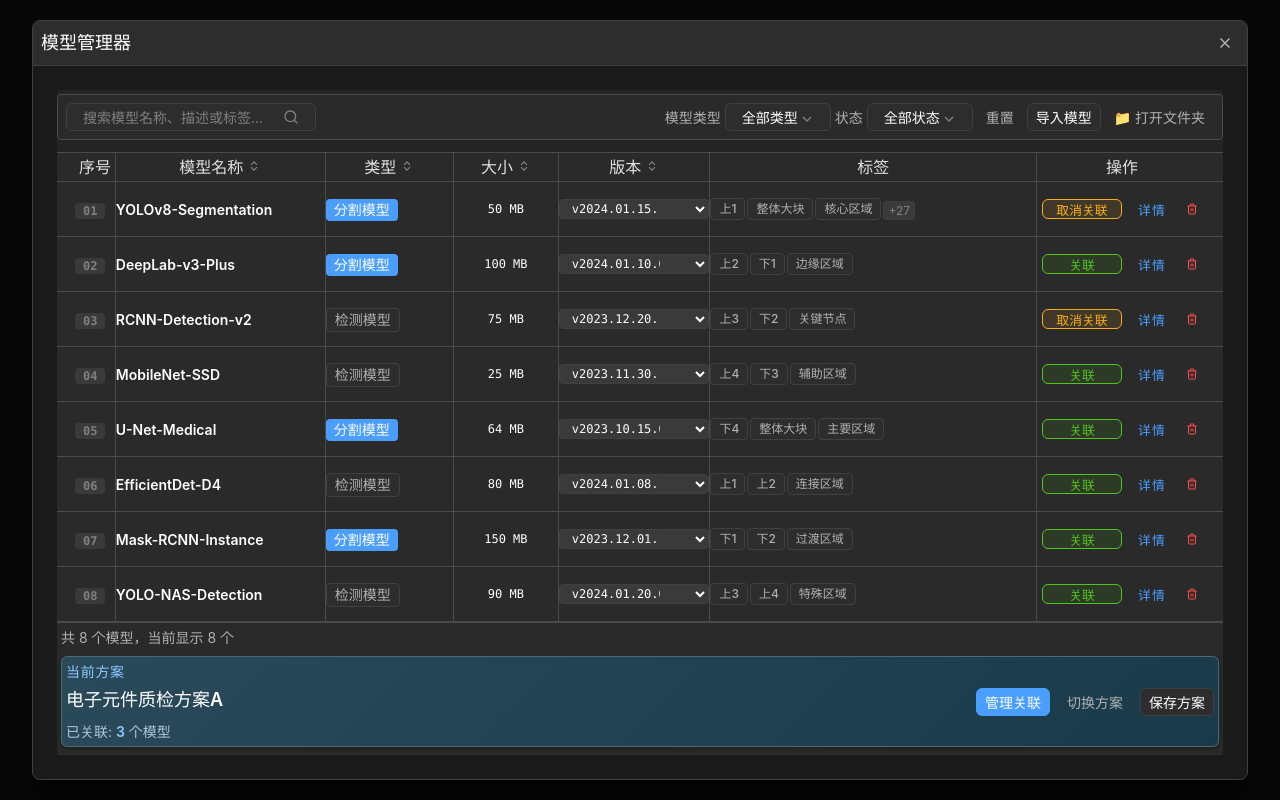
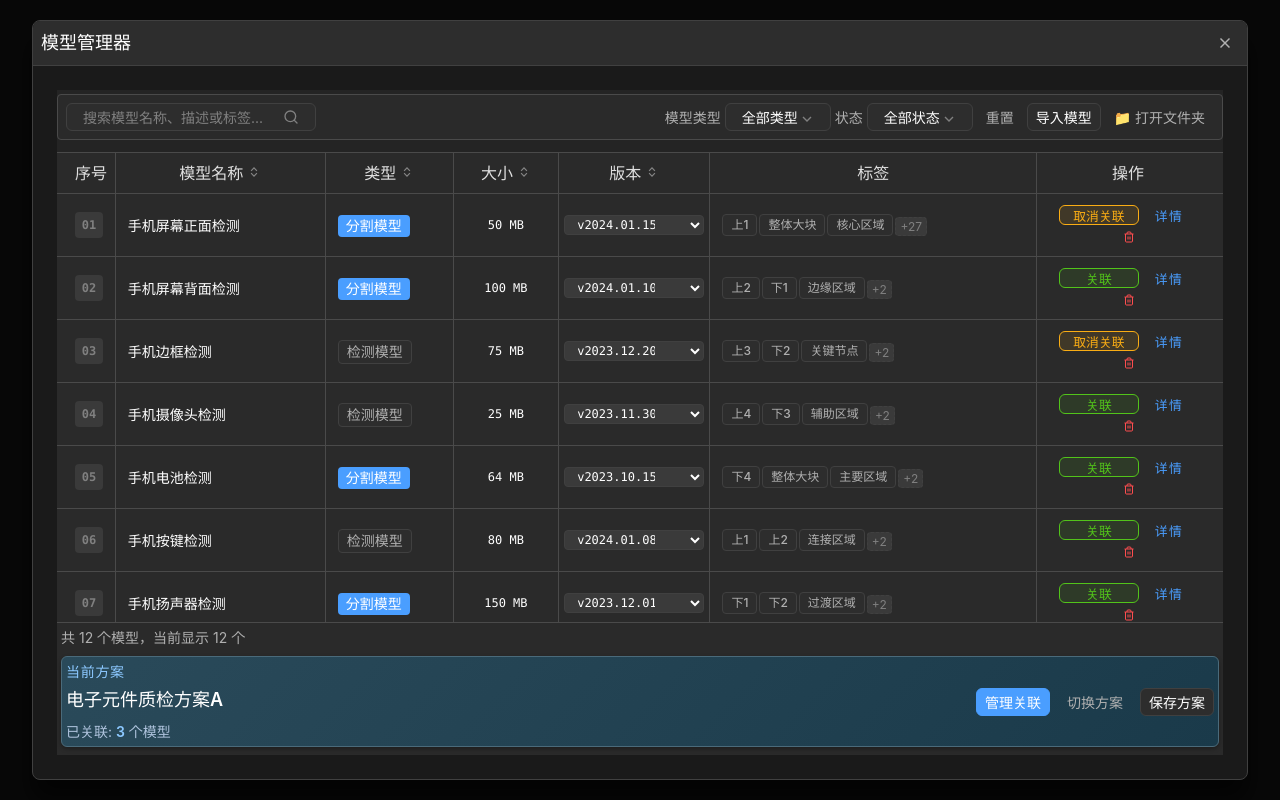
Before and after one commit to PykeW/Model-package-manager, a React (Vite) app: page / in a window 1280 px wide. Built offline with nearby package versions, Linux system fonts and the light colour scheme.

Commit message:
优化模型表格和UI组件样式，调整内边距和行高，确保内容居中对齐，提升用户体验

```diff
--- a/src/components/ModelTable/ModelTable.module.css
+++ b/src/components/ModelTable/ModelTable.module.css
@@ -17,9 +17,13 @@
   font-weight: var(--font-bold);
   color: var(--text-tertiary);
   background-color: var(--tertiary-bg);
-  padding: 1px var(--spacing-sm); /* 减少内边距 */
+  padding: 4px 8px; /* 增加序号单元格内边距，确保与边框有足够间距 */
   border-radius: var(--radius-sm);
   font-size: var(--font-xs); /* 增大字体大小，从10px改为xs */
+  text-align: center; /* 确保居中对齐 */
+  display: flex;
+  align-items: center;
+  justify-content: center;
 }
 
 /* 模型名称列样式 */
--- a/src/components/UI/Table/Table.module.css
+++ b/src/components/UI/Table/Table.module.css
@@ -25,7 +25,7 @@
 }
 
 .tableHeaderCell {
-  padding: 2px 0; /* 进一步减少表头内边距，使用固定值2px */
+  padding: 8px 12px; /* 增加表头内边距，确保文字与边框有足够间距 */
   text-align: center;
   font-weight: var(--font-semibold);
   color: #e0e0e0;
@@ -114,8 +114,8 @@
 .tableRow {
   transition: background-color var(--transition-fast);
   cursor: default;
-  height: 32px !important; /* 进一步降低行高，从40px减少到32px */
-  max-height: 32px !important; /* 防止内容撑开 */
+  height: 48px !important; /* 增加行高，从32px增加到48px，为内容提供更多空间 */
+  max-height: 48px !important; /* 防止内容撑开 */
   overflow: hidden !important; /* 隐藏超出的内容 */
 }
 
@@ -133,14 +133,14 @@
 }
 
 .tableCell {
-  padding: 2px 0; /* 进一步减少内边距，使用固定值2px */
+  padding: 8px 12px; /* 增加表格单元格内边距，确保文字与边框有足够间距 */
   color: #b0b0b0;
   border-bottom: 1px solid #4a4a4a;
   border-right: 1px solid #4a4a4a;
   vertical-align: middle;
   box-sizing: border-box;
-  height: 32px !important; /* 进一步降低单元格高度，从40px减少到32px */
-  max-height: 32px !important; /* 防止内容撑开 */
+  height: 48px !important; /* 增加单元格高度，从32px增加到48px，为内容提供更多空间 */
+  max-height: 48px !important; /* 防止内容撑开 */
   overflow: hidden !important; /* 隐藏超出的内容 */
 }
 
--- a/src/data/mockModels.ts
+++ b/src/data/mockModels.ts
@@ -8,12 +8,12 @@ import type { Model } from '../types';
 export const mockModels: Model[] = [
   {
     id: 'model-1',
-    name: 'YOLOv8-Segmentation',
+    name: '手机屏幕正面检测',
     type: 'segmentation',
     version: 'v2024.01.15.1430',
     timestamp: new Date('2024-12-15T09:30:00'),
     tags: [
-      '上1', '整体大块', '核心区域', '边缘缺陷', '表面划痕',
+      '上1', '整体大块', '核心区域', '屏幕划痕', '玻璃破损',
       '气泡', '污点', '变形', '裂纹', '破损',
       '色差', '异物', '凹陷', '凸起', '毛刺',
       '锈蚀', '腐蚀', '磨损', '断裂', '松动',
@@ -25,7 +25,7 @@ export const mockModels: Model[] = [
       size: 52428800, // 50MB
       accuracy: 0.892,
       framework: 'PyTorch',
-      description: '基于YOLOv8的实例分割模型，适用于实时场景，支持30种缺陷类型检测',
+      description: '基于YOLOv8的手机屏幕正面缺陷检测模型，支持30种缺陷类型检测',
       author: 'AI团队',
       license: 'MIT',
       trainingDataset: 'COCO 2017',
@@ -36,17 +36,17 @@ export const mockModels: Model[] = [
   },
   {
     id: 'model-2',
-    name: 'DeepLab-v3-Plus',
+    name: '手机屏幕背面检测',
     type: 'segmentation',
     version: 'v2024.01.10.0900',
     timestamp: new Date('2024-12-10T16:45:00'),
-    tags: ['上2', '下1', '边缘区域'],
+    tags: ['上2', '下1', '边缘区域', '摄像头区域', '指纹识别'],
     status: 'active',
     metadata: {
       size: 104857600, // 100MB
       accuracy: 0.945,
       framework: 'TensorFlow',
-      description: '深度学习语义分割模型，专为医疗影像设计',
+      description: '手机屏幕背面缺陷检测模型，专为摄像头和指纹识别区域设计',
       author: '医疗AI实验室',
       license: 'Apache 2.0',
       trainingDataset: 'Medical Segmentation Dataset',
@@ -57,17 +57,17 @@ export const mockModels: Model[] = [
   },
   {
     id: 'model-3',
-    name: 'RCNN-Detection-v2',
+    name: '手机边框检测',
     type: 'detection',
     version: 'v2023.12.20.1600',
     timestamp: new Date('2024-12-08T11:20:00'),
-    tags: ['上3', '下2', '关键节点'],
+    tags: ['上3', '下2', '关键节点', '金属边框', '塑料边框'],
     status: 'active',
     metadata: {
       size: 78643200, // 75MB
       accuracy: 0.876,
       framework: 'PyTorch',
-      description: '改进的RCNN目标检测模型，适用于工业质检',
+      description: '手机边框缺陷检测模型，适用于金属和塑料边框质检',
       author: '工业AI团队',
       license: 'BSD-3-Clause',
       trainingDataset: 'Industrial Defect Dataset',
@@ -78,17 +78,17 @@ export const mockModels: Model[] = [
   },
   {
     id: 'model-4',
-    name: 'MobileNet-SSD',
+    name: '手机摄像头检测',
     type: 'detection',
     version: 'v2023.11.30.1200',
     timestamp: new Date('2024-12-05T14:15:00'),
-    tags: ['上4', '下3', '辅助区域'],
+    tags: ['上4', '下3', '辅助区域', '前置摄像头', '后置摄像头'],
     status: 'archived',
     metadata: {
       size: 26214400, // 25MB
       accuracy: 0.734,
       framework: 'TensorFlow Lite',
-      description: '轻量级移动端目标检测模型',
+      description: '手机摄像头缺陷检测模型，支持前置和后置摄像头检测',
       author: 'Mobile AI团队',
       license: 'MIT',
       trainingDataset: 'PASCAL VOC',
@@ -99,17 +99,17 @@ export const mockModels: Model[] = [
   },
   {
     id: 'model-5',
-    name: 'U-Net-Medical',
+    name: '手机电池检测',
     type: 'segmentation',
     version: 'v2023.10.15.0800',
     timestamp: new Date('2024-12-01T10:30:00'),
-    tags: ['下4', '整体大块', '主要区域'],
+    tags: ['下4', '整体大块', '主要区域', '电池膨胀', '电池漏液'],
     status: 'deprecated',
     metadata: {
       size: 67108864, // 64MB
       accuracy: 0.912,
       framework: 'Keras',
-      description: '专用于医疗影像分割的U-Net模型',
+      description: '手机电池缺陷检测模型，专用于电池膨胀和漏液检测',
       author: '生物医学AI实验室',
       license: 'GPL-3.0',
       trainingDataset: 'Medical Image Segmentation Challenge',
@@ -120,17 +120,17 @@ export const mockModels: Model[] = [
   },
   {
     id: 'model-6',
-    name: 'EfficientDet-D4',
+    name: '手机按键检测',
     type: 'detection',
     version: 'v2024.01.08.1000',
     timestamp: new Date('2024-11-28T13:45:00'),
-    tags: ['上1', '上2', '连接区域'],
+    tags: ['上1', '上2', '连接区域', '音量键', '电源键'],
     status: 'active',
     metadata: {
       size: 83886080, // 80MB
       accuracy: 0.901,
       framework: 'PyTorch',
-      description: 'EfficientDet系列高效目标检测模型',
+      description: '手机按键缺陷检测模型，支持音量键和电源键检测',
       author: 'Vision AI团队',
       license: 'Apache 2.0',
       trainingDataset: 'COCO 2017',
@@ -141,17 +141,17 @@ export const mockModels: Model[] = [
   },
   {
     id: 'model-7',
-    name: 'Mask-RCNN-Instance',
+    name: '手机扬声器检测',
     type: 'segmentation',
     version: 'v2023.12.01.1400',
     timestamp: new Date('2024-11-25T08:20:00'),
-    tags: ['下1', '下2', '过渡区域'],
+    tags: ['下1', '下2', '过渡区域', '听筒', '扬声器'],
     status: 'active',
     metadata: {
       size: 157286400, // 150MB
       accuracy: 0.923,
       framework: 'PyTorch',
-      description: 'Mask R-CNN实例分割模型，支持多目标检测和分割',
+      description: '手机扬声器缺陷检测模型，支持听筒和扬声器检测',
       author: 'Computer Vision Lab',
       license: 'MIT',
       trainingDataset: 'COCO 2017',
@@ -162,23 +162,107 @@ export const mockModels: Model[] = [
   },
   {
     id: 'model-8',
-    name: 'YOLO-NAS-Detection',
+    name: '手机充电口检测',
     type: 'detection',
     version: 'v2024.01.20.0930',
     timestamp: new Date('2024-11-20T15:10:00'),
-    tags: ['上3', '上4', '特殊区域'],
+    tags: ['上3', '上4', '特殊区域', 'USB-C', 'Lightning'],
     status: 'active',
     metadata: {
       size: 94371840, // 90MB
       accuracy: 0.887,
       framework: 'PyTorch',
-      description: '基于神经架构搜索的新一代YOLO检测模型',
+      description: '手机充电口缺陷检测模型，支持USB-C和Lightning接口检测',
       author: 'NAS Research Team',
       license: 'Apache 2.0',
       trainingDataset: 'COCO 2017 + Custom Dataset',
       inputShape: [3, 640, 640],
       outputShape: [8400, 84],
       parameters: 47020736
+    }
+  },
+  {
+    id: 'model-9',
+    name: '平板屏幕正面检测',
+    type: 'segmentation',
+    version: 'v2024.01.25.1100',
+    timestamp: new Date('2024-11-15T12:30:00'),
+    tags: ['平板', '屏幕', '正面', '触控', '显示'],
+    status: 'active',
+    metadata: {
+      size: 62914560, // 60MB
+      accuracy: 0.915,
+      framework: 'PyTorch',
+      description: '平板电脑屏幕正面缺陷检测模型，支持触控和显示区域检测',
+      author: '平板AI团队',
+      license: 'MIT',
+      trainingDataset: 'Tablet Screen Dataset',
+      inputShape: [3, 768, 768],
+      outputShape: [10000, 90],
+      parameters: 25165824
+    }
+  },
+  {
+    id: 'model-10',
+    name: '笔记本电脑键盘检测',
+    type: 'detection',
+    version: 'v2024.01.22.1430',
+    timestamp: new Date('2024-11-10T09:45:00'),
+    tags: ['笔记本', '键盘', '按键', '背光'],
+    status: 'active',
+    metadata: {
+      size: 41943040, // 40MB
+      accuracy: 0.856,
+      framework: 'TensorFlow',
+      description: '笔记本电脑键盘缺陷检测模型，支持按键和背光检测',
+      author: '笔记本AI团队',
+      license: 'Apache 2.0',
+      trainingDataset: 'Laptop Keyboard Dataset',
+      inputShape: [3, 512, 512],
+      outputShape: [2500, 5],
+      parameters: 16777216
+    }
+  },
+  {
+    id: 'model-11',
+    name: '智能手表表盘检测',
+    type: 'segmentation',
+    version: 'v2024.01.18.1600',
+    timestamp: new Date('2024-11-05T14:20:00'),
+    tags: ['智能手表', '表盘', '显示屏', '触控'],
+    status: 'active',
+    metadata: {
+      size: 20971520, // 20MB
+      accuracy: 0.878,
+      framework: 'TensorFlow Lite',
+      description: '智能手表表盘缺陷检测模型，支持显示屏和触控区域检测',
+      author: '穿戴AI团队',
+      license: 'MIT',
+      trainingDataset: 'Smartwatch Dataset',
+      inputShape: [3, 256, 256],
+      outputShape: [1000, 20],
+      parameters: 8388608
+    }
+  },
+  {
+    id: 'model-12',
+    name: '耳机外观检测',
+    type: 'detection',
+    version: 'v2024.01.12.0930',
+    timestamp: new Date('2024-10-30T11:15:00'),
+    tags: ['耳机', '外观', '线材', '接口'],
+    status: 'active',
+    metadata: {
+      size: 31457280, // 30MB
+      accuracy: 0.834,
+      framework: 'PyTorch',
+      description: '耳机外观缺陷检测模型，支持线材和接口检测',
+      author: '音频AI团队',
+      license: 'BSD-3-Clause',
+      trainingDataset: 'Headphone Dataset',
+      inputShape: [3, 400, 400],
+      outputShape: [1500, 5],
+      parameters: 12582912
     }
   }
 ];
@@ -192,3 +276,12 @@ export const modelStats = {
   segmentation: mockModels.filter(m => m.type === 'segmentation').length,
   detection: mockModels.filter(m => m.type === 'detection').length
 };
+
+// 按产品类型分组的模型统计
+export const productModelStats = {
+  phone: mockModels.filter(m => m.name.includes('手机')).length,
+  tablet: mockModels.filter(m => m.name.includes('平板')).length,
+  laptop: mockModels.filter(m => m.name.includes('笔记本')).length,
+  watch: mockModels.filter(m => m.name.includes('手表')).length,
+  headphone: mockModels.filter(m => m.name.includes('耳机')).length
+};
```
